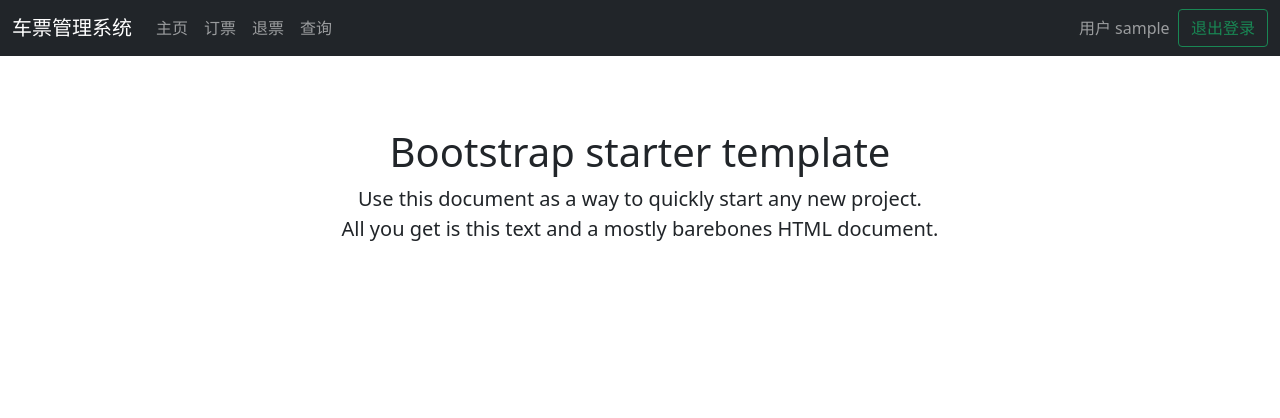
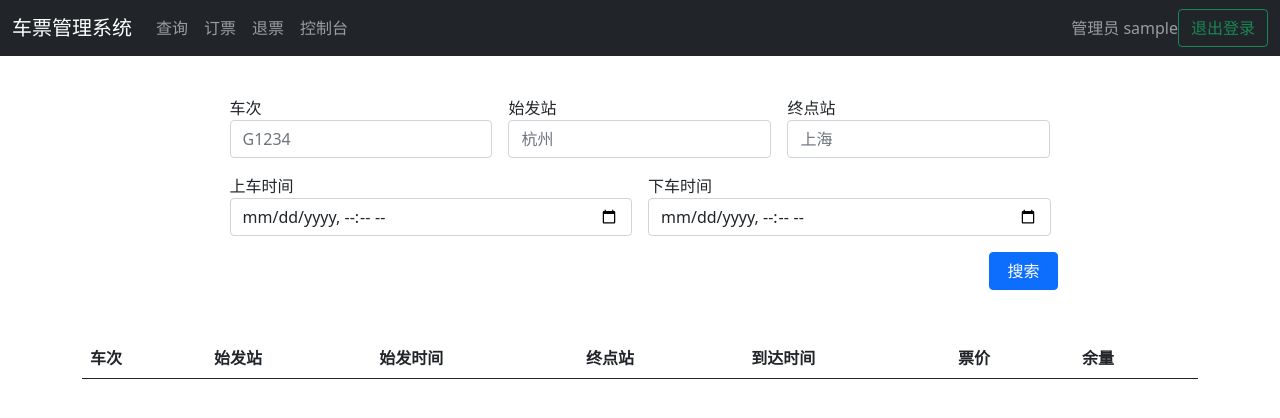
Before and after one commit to objnf-dev/DatabaseClassProj-Python, a Flask app: page / in a window 1280 px wide. Shown: the top 418 px of the page. Run offline with Flask 2, Linux system fonts and the light colour scheme; the visitor is signed in with stand-in values (Sample User, id 1); lists and menus that the app fills with data are empty; parts of the project's set-up code (start-up, migrations or seed data) failed here and were passed over; some libraries are stand-ins or nearby versions.

Commit message:
Signed-off-by: ObjectNotFound <xml@live.com>

```diff
--- a/app.py
+++ b/app.py
@@ -7,7 +7,8 @@
 
 # App settings
 app = Flask(__name__)
-app.secret_key = os.urandom(32)
+# app.secret_key = os.urandom(32)
+app.secret_key = "1234"
 
 app.register_blueprint(routes)
 
@@ -31,7 +32,7 @@
     # Check install status
     if not os.path.isfile("install.lock"):
         dbConn = utils.createDB.noDBConn(config["Database"]["username"], config["Database"]["password"],
-                                   config["Database"]["host"], config["Database"]["port"])
+                                         config["Database"]["host"], config["Database"]["port"])
         utils.createDB.createDB(dbConn)
         utils.createDB.createTable(dbConn, config["Admin"])
         with open("install.lock", "w"):
--- a/routes/__init__.py
+++ b/routes/__init__.py
@@ -3,3 +3,4 @@
 
 
 from .index import *
+from .query import *
--- a/routes/index.py
+++ b/routes/index.py
@@ -49,3 +49,11 @@
             return "ok"
         else:
             abort(401)
+
+
+# Logout
+@routes.route("/logout")
+def logout():
+    session.pop("user", None)
+    session.pop("is_admin", None)
+    return redirect("/login")
--- a/templates/index.html
+++ b/templates/index.html
@@ -1,10 +1,10 @@
 <!DOCTYPE html>
 <html lang="zh-CN">
 <head>
-  <meta charset="utf-8" />
+    <meta charset="utf-8"/>
     <title>车票管理系统 - 18271241</title>
     <!-- Bootstrap core CSS -->
-  <link href="/static/bootstrap.min.css" rel="stylesheet" />
+    <link href="/static/bootstrap.min.css" rel="stylesheet"/>
     <style>
         .bd-placeholder-img {
             font-size: 1.125rem;
@@ -21,40 +21,101 @@
         }
     </style>
     <!-- Custom styles for this template -->
-  <link href="/static/starter-template.css" rel="stylesheet" />
+    <link href="/static/starter-template.css" rel="stylesheet"/>
 </head>
 <body>
 <nav class="navbar navbar-expand-md navbar-dark bg-dark fixed-top">
     <div class="container-fluid">
         <a class="navbar-brand" href="#">车票管理系统</a>
-    <button class="navbar-toggler" type="button" data-bs-toggle="collapse" data-bs-target="#navbarsDefault" aria-controls="navbarsDefault" aria-expanded="false" aria-label="导航器"> <span class="navbar-toggler-icon"></span> </button>
+        <button class="navbar-toggler" type="button" data-bs-toggle="collapse" data-bs-target="#navbarsDefault"
+                aria-controls="navbarsDefault" aria-expanded="false" aria-label="导航器"><span
+                class="navbar-toggler-icon"></span></button>
         <div class="collapse navbar-collapse" id="navbarsDefault">
             <ul class="navbar-nav me-auto mb-2 mb-md-0">
-      <li class="nav-item active"> <a class="nav-link" aria-current="page" href="#">主页</a> </li>
-      <li class="nav-item"> <a class="nav-link" href="#order">订票</a> </li>
-      <li class="nav-item"> <a class="nav-link" href="#refund" tabindex="-1">退票</a> </li>
-      <li class="nav-item"> <a class="nav-link" href="#query" tabindex="-1">查询</a></li>
+                <li class="nav-item active"><a class="nav-link" aria-current="page" href="/">查询</a></li>
+                <li class="nav-item"><a class="nav-link" href="/order" tabindex="-1">订票</a></li>
+                <li class="nav-item"><a class="nav-link" href="/refund" tabindex="-1">退票</a></li>
+                {% if session["is_admin"] %}
+                    <li class="nav-item"><a class="nav-link" href="/admin" tabindex="-1">控制台</a></li>
+                {% endif %}
             </ul>
             <span class="navbar-text">
-        {% if session["isAdmin"] %}
+        {% if session["is_admin"] %}
             管理员
         {% else %}
             用户
         {% endif %}
                 {{ session["user"] }}
     </span>
-    &nbsp;&nbsp;
-    <button class="btn btn-outline-success" onclick="(function() { window.location.href = '/logout';})();">退出登录</button>
+            <button class="btn btn-outline-success" onclick="(function() { window.location.href = '/logout';})();">
+                退出登录
+            </button>
         </div>
     </div>
 </nav>
 <main class="container">
-   <div class="starter-template text-center py-5 px-3">
-    <h1>Bootstrap starter template</h1>
-    <p class="lead">Use this document as a way to quickly start any new project.<br /> All you get is this text and a mostly barebones HTML document.</p>
+    <!-- Toasts -->
+    <div class="toast-container position-absolute top-0 end-0 p-3">
+        <div class="toast d-flex align-items-center text-white bg-primary border-0" role="alert"
+             aria-atomic="true">
+            <div class="toast-body">
+                Hello, world! This is a toast message.
             </div>
+            <button type="button" class="btn-close btn-close-white ms-auto me-2" data-bs-dismiss="toast"
+                    aria-label="Close"></button>
+        </div>
+    </div>
+    <div>
+        <form class="row g-3 w-75" style="margin: auto;">
+            <div class="col-md-4">
+                车次
+                <input id="train_name" type="text" class="form-control" placeholder="G1234">
+            </div>
+            <div class="col-md-4">
+                始发站
+                <input id="start_station" type="text" class="form-control" placeholder="杭州">
+            </div>
+            <div class="col-md-4">
+                终点站
+                <input id="stop_station" type="text" class="form-control" placeholder="上海">
+            </div>
+            <div class="col-md-6">
+                上车时间
+                <input id="start_time" type="datetime-local" class="form-control"
+                       placeholder="2020-01-01 12:00:00">
+            </div>
+            <div class="col-md-6">
+                下车时间
+                <input id="stop_time" type="datetime-local" class="form-control"
+                       placeholder="2020-01-01 18:00:00">
+            </div>
+            <div class="col-md-11"></div>
+            <button type="button" onclick="runQuery()" class="btn btn-primary col-md-1">搜索</button>
+        </form>
+    </div>
+    <br/><br/>
+    <table class="table">
+        <thead>
+        <tr>
+            <th scope="col">车次</th>
+            <th scope="col">始发站</th>
+            <th scope="col">始发时间</th>
+            <th scope="col">终点站</th>
+            <th scope="col">到达时间</th>
+            <th scope="col">票价</th>
+            <th scope="col">余量</th>
+        </tr>
+        </thead>
+        <tbody id="queryRes">
+
+        </tbody>
+    </table>
 </main>
-  <!-- /.container -->
+
+
 <script src="/static/bootstrap.bundle.min.js"></script>
 </body>
+<script>
+
+</script>
 </html>
```
Also changed, not shown: routes/query.py (added, +8 -0 lines), utils/database.py (+33 -18 lines). Lines whose indentation alone changed are shown as unchanged.
